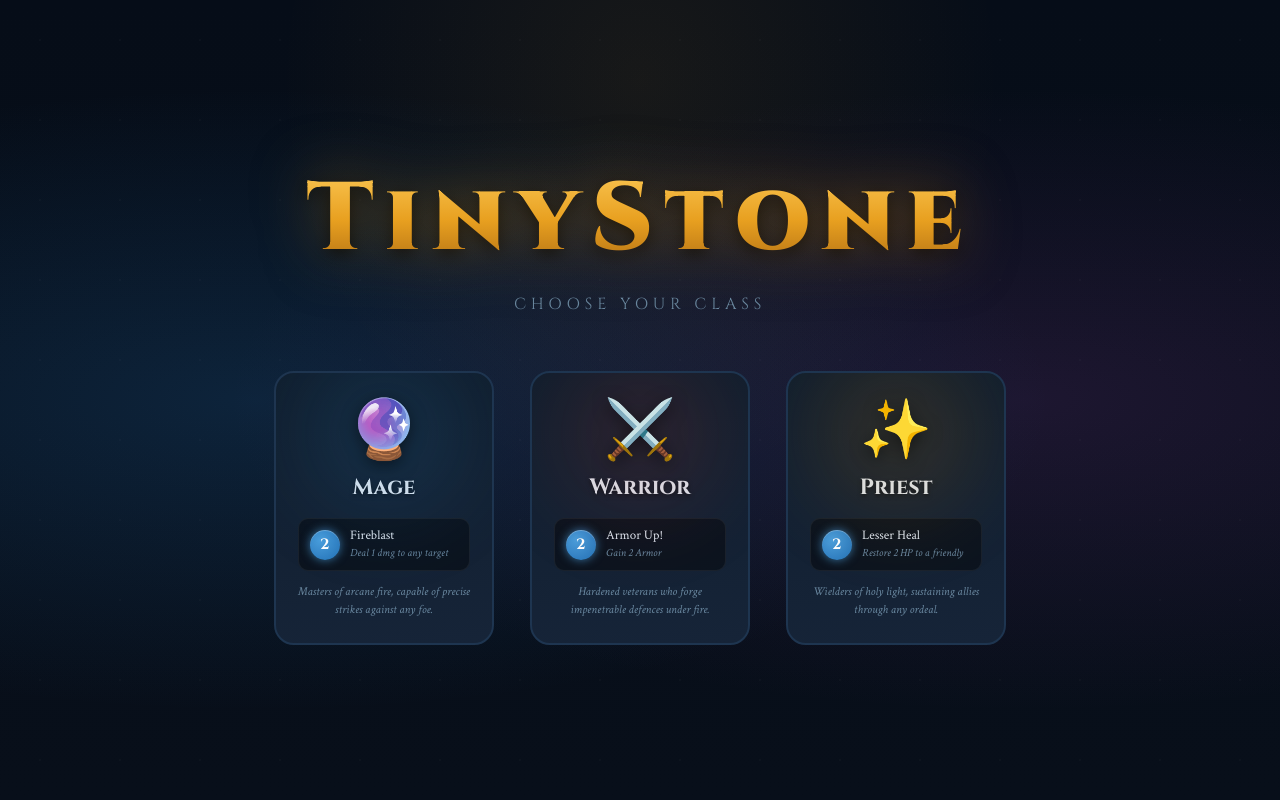
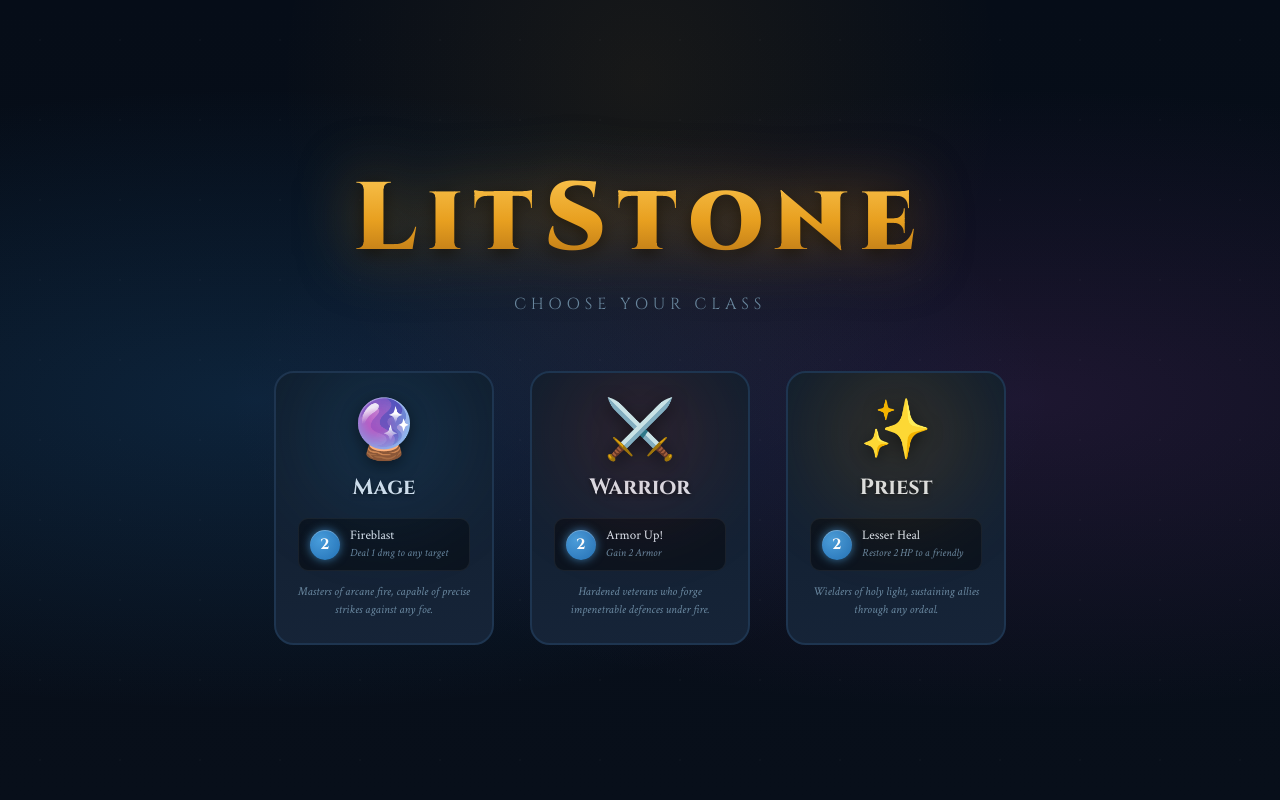
Before and after one commit to awest813/LitStone, a Flask app: page / in a window 1280 px wide. Run offline with Flask 3, Linux system fonts and the light colour scheme.

Commit message:
debug and polish: fix 11 bugs and quality issues
Backend fixes:
- server.py: do not call start_turn(p1) when the AI has already won the game;
  avoids drawing cards / incrementing fatigue for a dead player
- game_logic.py: add bounds guard for buff-spell target before indexing board;
  prevents IndexError on a stale or malformed API request
- server.py: raise combat log limit from 40 → 60 entries to match frontend slice
- server.py: add turn-separator log entries ('--- AI's Turn ---',
  '--- Your Turn (Turn N) ---') for clearer combat log readability
- Rename TinyStone → LitStone in docstrings and startup print

Frontend fixes (game.js):
- Turn banner: fire 'YOUR TURN' banner explicitly in endTurn() after AI
  finishes — the synchronous server response skips the is_player_turn=false
  state so the banner never fired after turn 1
- Turn counter: increment turnNumber before renderGame() so the badge
  immediately reflects the new turn number
- Hero power: distinguish 'Not enough mana!' from 'Already used!' instead of
  always showing 'Already used!'
- Blessing animation: check ATK and HP changes independently so a +2/+2 buff
  shows both the '+ATK' and '+2♥' floats (was else-if, so ATK was hidden)
- Resign guard: check gameState === null after endTurn() fetch returns to
  prevent a resigned endTurn handler from re-setting gameState and
  re-rendering the game screen
- Tooltip positioning: use el.offsetHeight instead of hardcoded 200px so tall
  tooltips no longer clip below the viewport
- Dead code: remove prevBoards variable (was assigned but never read)
- Visual: give Axe (AX) a distinct ⚒️ emoji; it previously shared 🪓 with
  Raider making the two cards visually indistinguishable in hand/board

HTML:
- Rename TinyStone → LitStone in <title> and hero-select <h1>

Co-authored-by: awest813 <awest813@users.noreply.github.com>

```diff
--- a/game_logic.py
+++ b/game_logic.py
@@ -1,5 +1,5 @@
 """
-game_logic.py — Pure Python game logic for TinyStone.
+game_logic.py — Pure Python game logic for LitStone.
 No Tkinter/GUI dependencies. All emoji replaced with text codes
 so log entries render safely in any environment.
 """
@@ -247,6 +247,8 @@ def execute_move(player: dict, opp: dict, move: tuple, on_event=None) -> None:
                         notify("damage", opp, i, card["val"])
 
             elif card["effect"] == "buff":
+                if target is None or not (0 <= target < len(player["board"])):
+                    return
                 tm = player["board"][target]
                 tm["atk"]    += card["val"][0]
                 tm["hp"]     += card["val"][1]
--- a/server.py
+++ b/server.py
@@ -1,5 +1,5 @@
 """
-server.py — Flask web server for TinyStone.
+server.py — Flask web server for LitStone.
 Serves the browser-based UI and exposes a JSON REST API for all game actions.
 """
 
@@ -37,7 +37,7 @@ def _state_response() -> dict:
         "p2":             _serialize(gs["p2"]),
         "is_player_turn": gs.get("is_player_turn", True),
         "turn_number":    gs.get("turn_number", 1),
-        "log":            list(GAME_LOG[-40:]),
+        "log":            list(GAME_LOG[-60:]),
         "winner":         winner,
         "card_db":        CARD_DB,
         "_legal_moves":   legal,
@@ -94,6 +94,7 @@ def new_game():
     gs["turn_number"]    = 1
     gs["is_player_turn"] = True
     start_turn(gs["p1"])
+    log_action("--- Your Turn (Turn 1) ---")
 
     return jsonify(_state_response())
 
@@ -132,11 +133,15 @@ def do_action():
 
     if action == "end_turn":
         gs["is_player_turn"] = False
-        # Run the full AI turn synchronously
+        log_action("--- AI's Turn ---")
         run_ai_turn(p2, p1)
-        gs["turn_number"]    += 1
-        gs["is_player_turn"] = True
-        start_turn(p1)
+        gs["turn_number"] += 1
+        # Only start the player's turn if nobody has won
+        winner = check_win(p1, p2)
+        if not winner:
+            gs["is_player_turn"] = True
+            start_turn(p1)
+            log_action(f"--- Your Turn (Turn {gs['turn_number']}) ---")
         return jsonify(_state_response())
 
     # Validate and execute player move
@@ -167,5 +172,5 @@ def legal_moves():
 # Entry point
 # ---------------------------------------------------------------------------
 if __name__ == "__main__":
-    print("TinyStone server starting — open http://localhost:5000 in your browser.")
+    print("LitStone server starting — open http://localhost:5000 in your browser.")
     app.run(debug=True, port=5000)
--- a/templates/index.html
+++ b/templates/index.html
@@ -3,7 +3,7 @@
 <head>
   <meta charset="UTF-8" />
   <meta name="viewport" content="width=device-width, initial-scale=1.0"/>
-  <title>TinyStone</title>
+  <title>LitStone</title>
   <link rel="preconnect" href="https://fonts.googleapis.com">
   <link rel="preconnect" href="https://fonts.gstatic.com" crossorigin>
   <link href="https://fonts.googleapis.com/css2?family=Cinzel:wght@400;700;900&family=Crimson+Text:ital,wght@0,400;0,600;1,400&display=swap" rel="stylesheet">
@@ -14,7 +14,7 @@
 <!-- =====================  SCREEN: HERO SELECT  ========================== -->
 <div id="screen-menu" class="screen active">
   <div class="menu-bg-overlay"></div>
-  <h1 class="game-title">TinyStone</h1>
+  <h1 class="game-title">LitStone</h1>
   <p class="menu-subtitle">Choose Your Class</p>
   <div class="hero-grid">
 
```
Also changed, not shown: static/game.js (+24 -10 lines).
